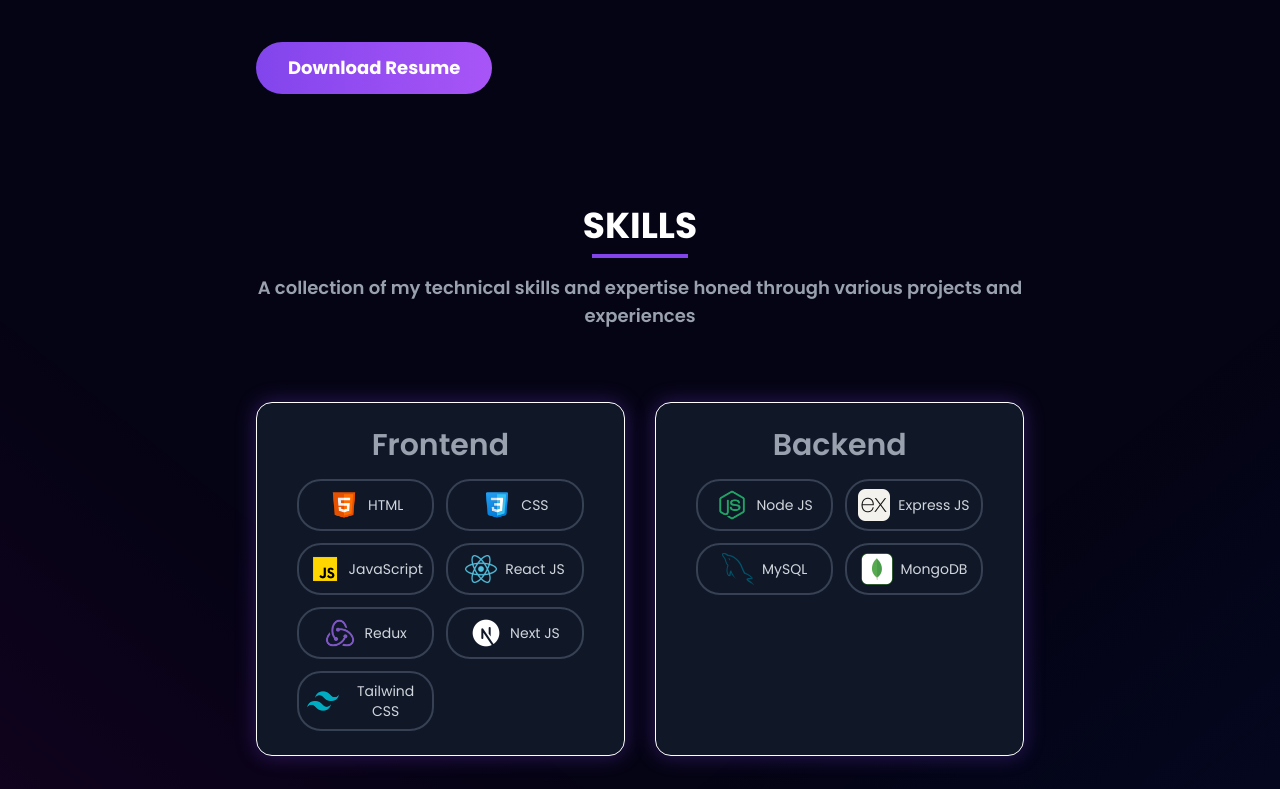
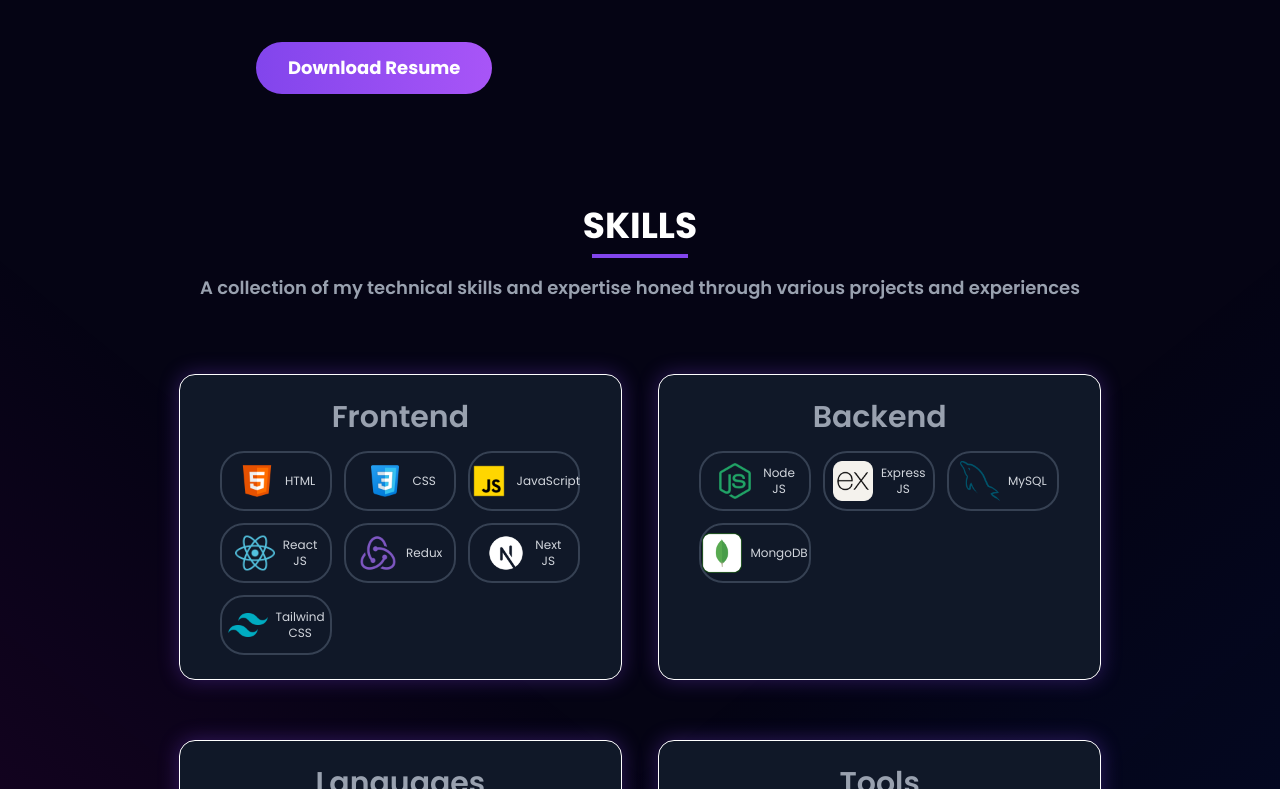
Before and after one commit to Priyam-Kesarwani/My_Portfolio, a React (Vite) app: page / in a window 1280 px wide. Shown: the part 871-1660 px from the top of the page. Built offline with nearby package versions, Linux system fonts and the light colour scheme.

Commit message:
Initial commit

```diff
--- a/src/components/Skills/Skills.jsx
+++ b/src/components/Skills/Skills.jsx
@@ -6,7 +6,7 @@ import Tilt from "react-parallax-tilt";
 const Skills = () => (
   <section
     id="skills"
-    className="py-24 pb-24 px-[12vw] md:px-[7vw] lg:px-[20vw] font-sans backgroundImage"
+    className="py-24 pb-24 px-[12vw] md:px-[7vw] lg:px-[14vw] font-sans backgroundImage"
     style={{ clipPath: "polygon(0 0, 100% 0, 100% 98%, 75% 95%, 0 100%)" }}
   >
     {/* Section Title */}
@@ -40,18 +40,18 @@ const Skills = () => (
             transitionSpeed={1000}
             gyroscope={true}
           >
-            <div className="grid grid-cols-2 gap-3 w-full">
+            <div className="grid grid-cols-2 xl:grid-cols-3 gap-3 w-full">
               {category.skills.map((skill) => (
                 <div
                   key={skill.name}
-                  className="flex items-center justify-center space-x-2 bg-transparent border-2 border-gray-700 rounded-3xl py-2 px-2 sm:py-2 sm:px-2 text-center"
+                  className="flex items-center justify-center space-x-2 bg-transparent border-2 border-gray-700 rounded-3xl py-2 px-2 xl:px-4 text-center"
                 >
                   <img
                     src={skill.logo}
                     alt={`${skill.name} logo`}
-                    className="w-6 h-6 sm:w-8 sm:h-8"
+                    className="w-6 h-6 sm:w-8 sm:h-8 xl:w-10 xl:h-10"
                   />
-                  <span className="text-xs sm:text-sm text-gray-300">
+                  <span className="text-xs text-gray-300">
                     {skill.name}
                   </span>
                 </div>
```
